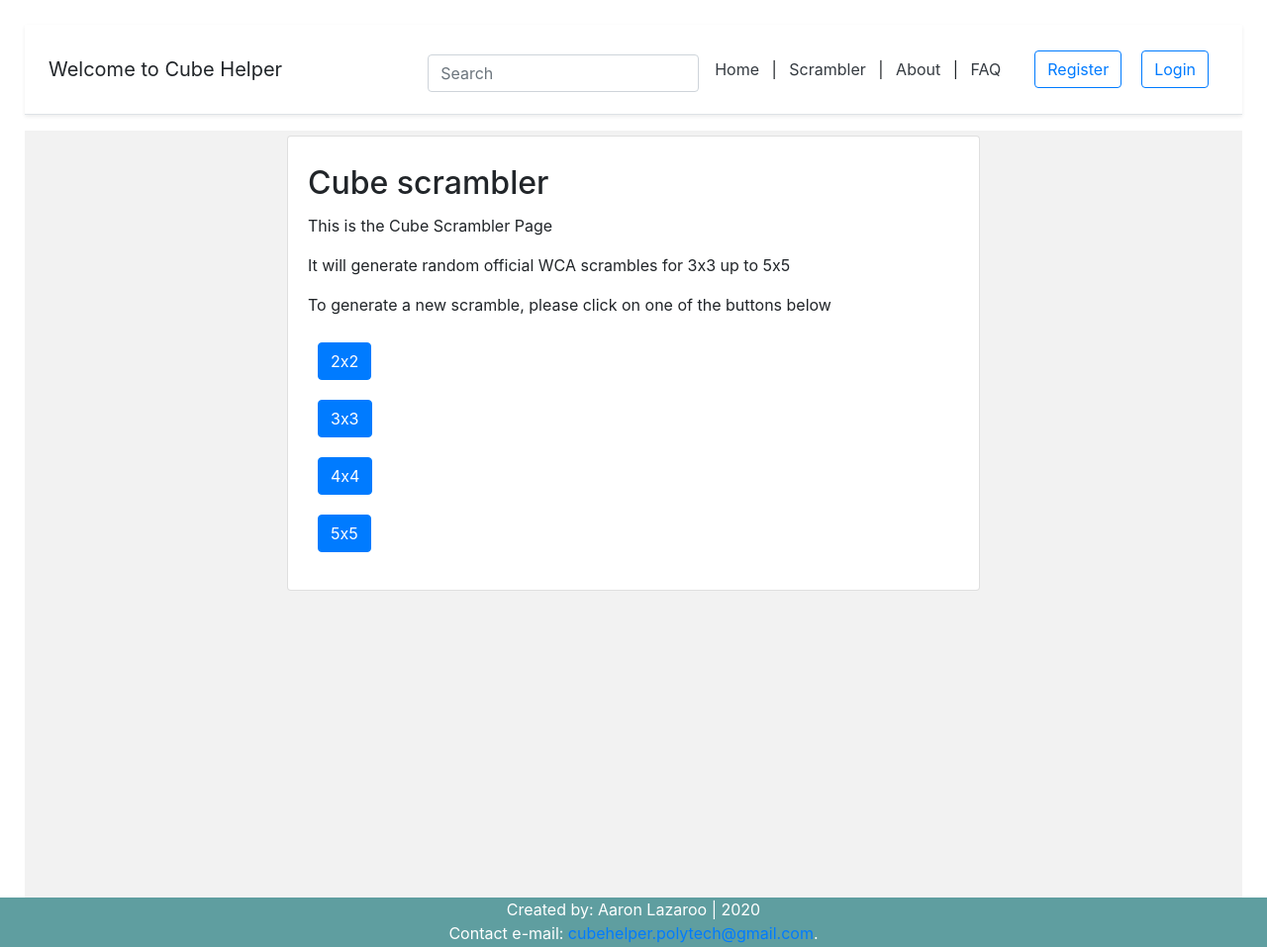
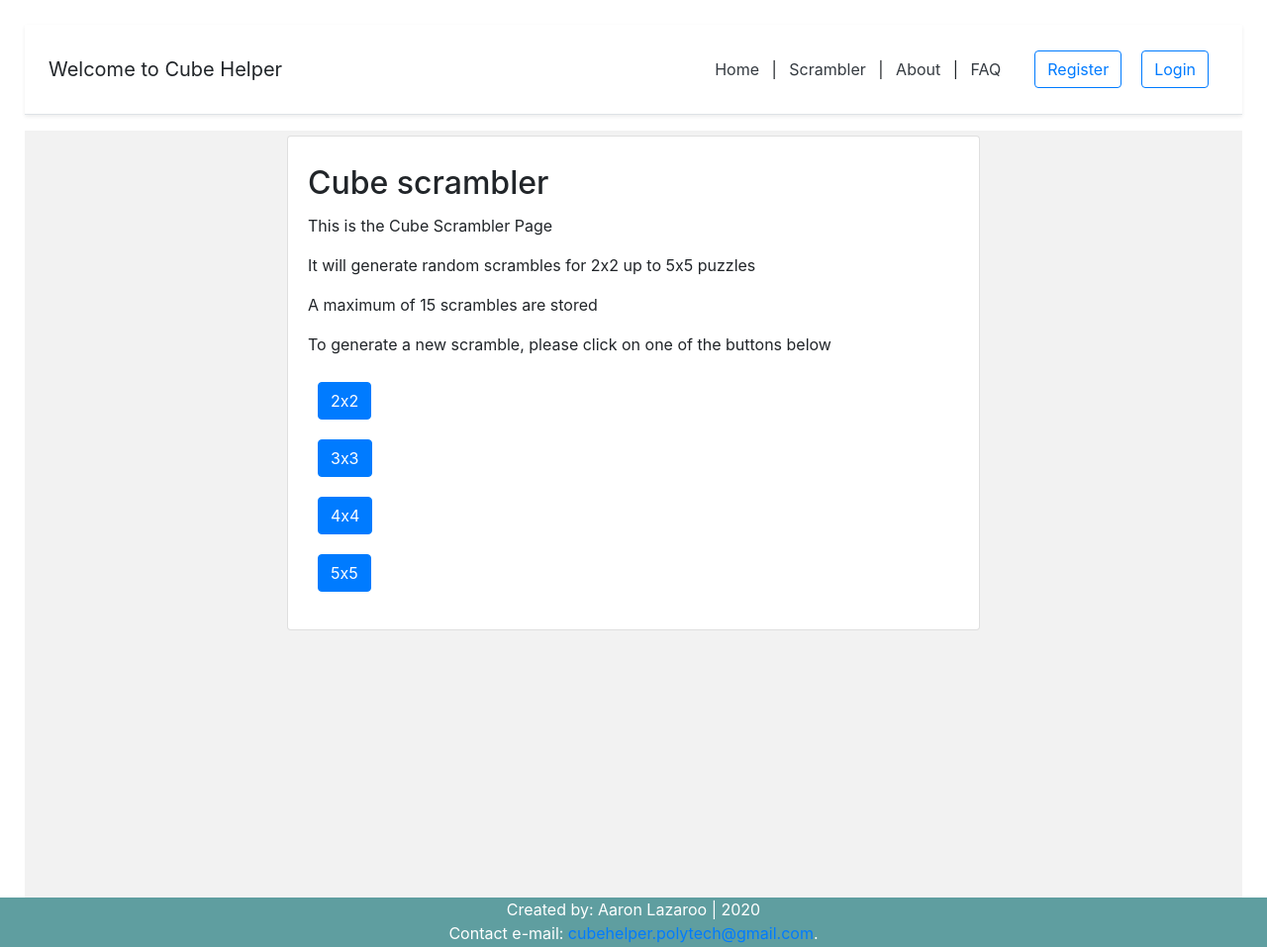
Before and after one commit to AaronLaz/ProjetWeb, a Django app: page /scramble/ in a window 1280 px wide. Shown: the whole page at 99% size. Run offline with Django 3.2, Linux system fonts and the light colour scheme; some libraries are stand-ins or nearby versions.

Commit message:
Searchbar only on homepage

```diff
--- a/myapp/templates/scramble.html
+++ b/myapp/templates/scramble.html
@@ -8,7 +8,8 @@
 			<div class="card-body mt-2 mb-2">
 				<h2 class="card-title">Cube scrambler</h2>
 				<p>This is the Cube Scrambler Page</p>
-				<p>It will generate random official WCA scrambles for 3x3 up to 5x5</p>
+				<p>It will generate random scrambles for 2x2 up to 5x5 puzzles</p>
+				<p>A maximum of 15 scrambles are stored</p>
 
 				{% if scramble %}
 				<p> To generate a new scramble, please click on one of the buttons below</p>
--- a/myapp/templates/snippets/header.html
+++ b/myapp/templates/snippets/header.html
@@ -8,12 +8,14 @@
  {% else %}
  <h5 class="my-0 mr-md-auto font-weight-normal">Welcome to Cube Helper</h5>
  {% endif %}
-
+{% url 'homepage' as home_url %}
+{% if request.get_full_path == home_url %}
 <div class="search_bar mt-sm-2 mr-2">
 	<form method="get">
 		<input type="text" class="form-control" name="q" id="id_q" placeholder="Search">
 	</form>
 </div>
+{% endif %}
 
   <nav class="my-2 my-md-0 mr-md-3">
 	<a class="p-2 text-dark" href="{% url 'homepage' %}">Home</a> |
```
